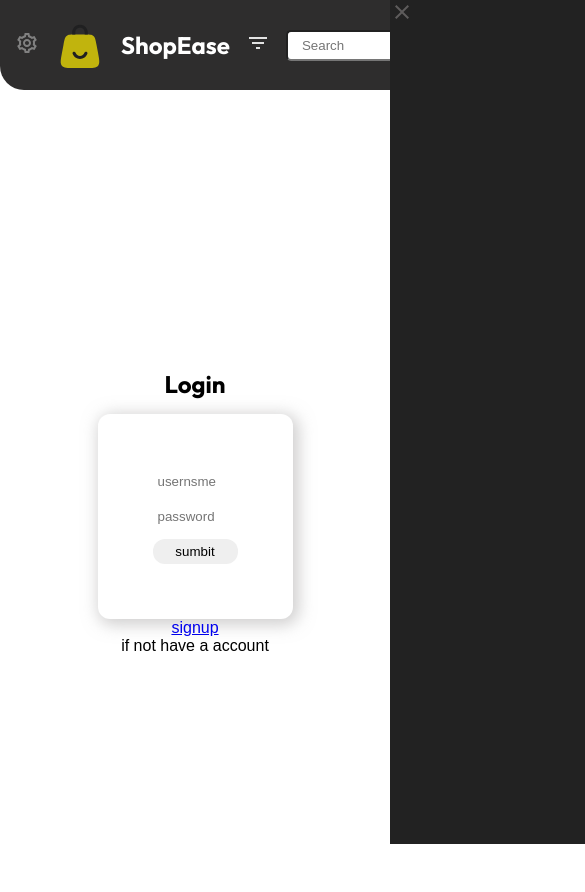
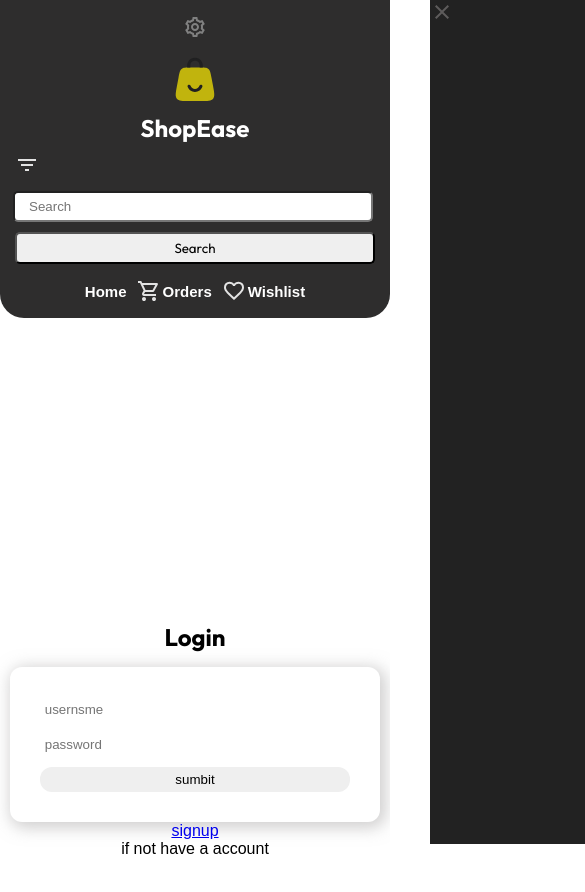
Before and after one commit to Ayush-for-code/E-commerce, a React (Vite) app: page /login in a window 390 px wide. Shown: the top 892 px of the page, 585 px wide, since content can reach past the window. Built offline with nearby package versions, Linux system fonts and the light colour scheme; a web font is replaced by a local one.

Commit message:
temproary add styling for mobile

```diff
--- a/src/App.css
+++ b/src/App.css
@@ -427,3 +427,138 @@ span svg {
     background-position: -200% 0;
   }
 }
+
+/* ==========================
+   Mobile Responsive Design
+========================== */
+@media (max-width: 768px) {
+  /* Navbar */
+  .navbar {
+    min-width: 100%;
+    height: auto;
+    flex-direction: column;
+    gap: 15px;
+    align-items: center;
+    padding: 15px;
+  }
+
+  .navbar h2 {
+    font-size: 24px;
+  }
+
+  .nav-links {
+    flex-wrap: wrap;
+    justify-content: center;
+    gap: 10px;
+  }
+
+  .navbar a {
+    margin: 0;
+    font-size: 15px;
+  }
+
+  .search-container {
+    width: 100%;
+    flex-direction: column;
+    gap: 10px;
+  }
+
+  .search {
+    width: 100%;
+  }
+
+  .search-btn,
+  .filter-btn {
+    width: 100%;
+  }
+
+  /* Product Cards */
+  .items {
+    padding: 10px;
+    justify-content: center;
+  }
+
+  .product-container {
+    min-width: 100%;
+    max-width: 100%;
+    height: auto;
+    margin: 10px 0;
+  }
+
+  .product-image {
+    min-width: 100%;
+  }
+
+  .product-image img {
+    width: 100%;
+    height: 220px;
+    object-fit: contain;
+  }
+
+  /* Overview */
+  .overview-container {
+    padding: 10px;
+  }
+
+  .overview-card {
+    width: 100%;
+    padding: 20px;
+  }
+
+  .image-slider {
+    min-width: 100%;
+    max-width: 100%;
+    min-height: auto;
+  }
+
+  .image-slider img {
+    width: 100%;
+    min-width: 100%;
+    max-width: 100%;
+    min-height: auto;
+  }
+
+  /* Login */
+  .login form {
+    width: 95%;
+    min-width: unset;
+    max-width: unset;
+    padding: 25px;
+  }
+
+  /* Address Form */
+  .form {
+    width: 95%;
+    left: 50%;
+    transform: translateX(-50%);
+  }
+
+  .form input,
+  .form select {
+    max-width: 100%;
+    width: 100%;
+  }
+
+  /* Address Card */
+  .add-card {
+    min-width: 100%;
+    margin: 10px 0;
+  }
+
+  /* Orders */
+  .orders {
+    width: 95%;
+  }
+
+  /* Side Menus */
+  .settings-menu,
+  .filter-menu {
+    width: 260px;
+  }
+
+  /* Skeleton */
+  .skeleton-card {
+    width: 100%;
+    margin: 10px 0;
+  }
+}
```
